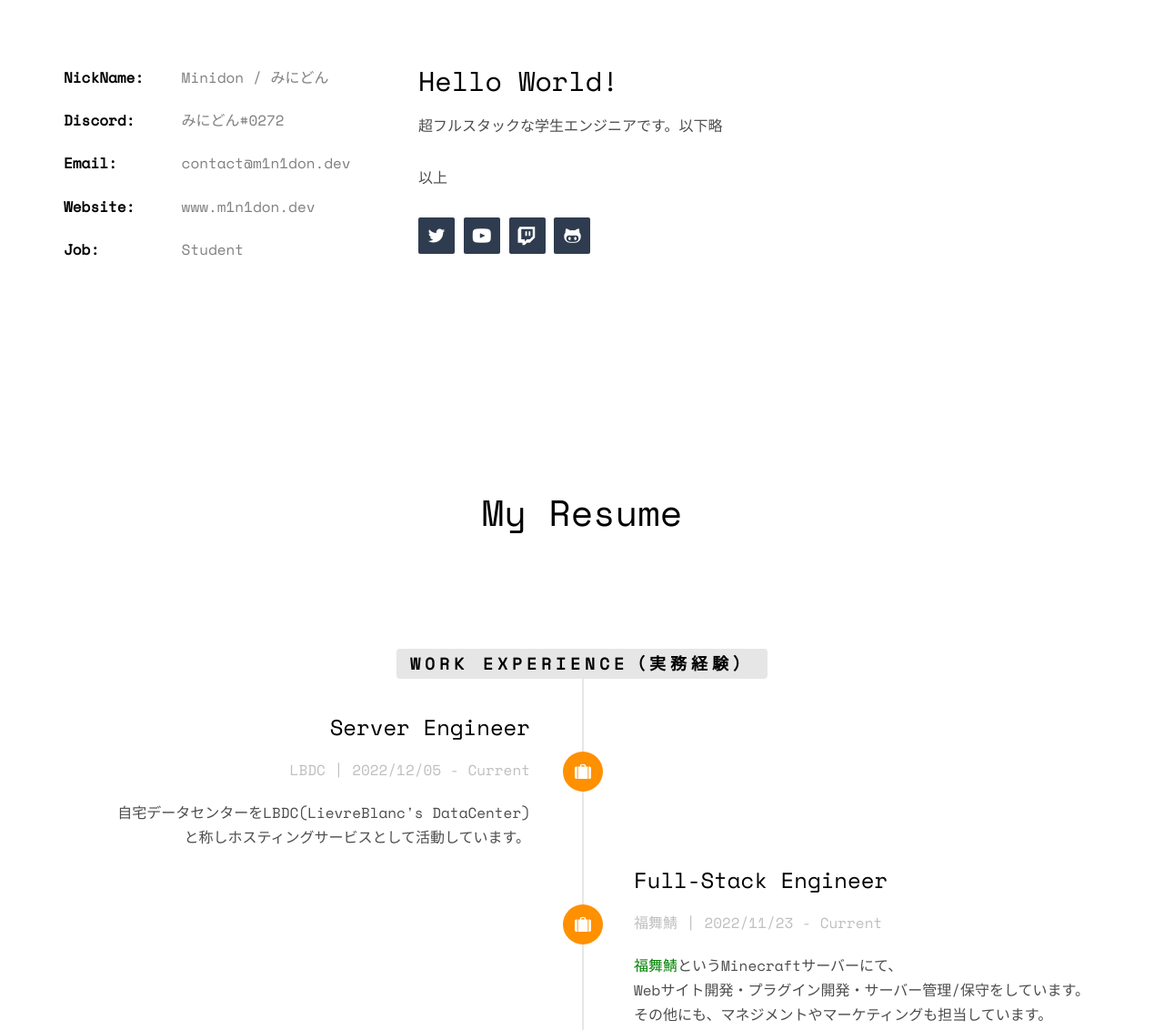
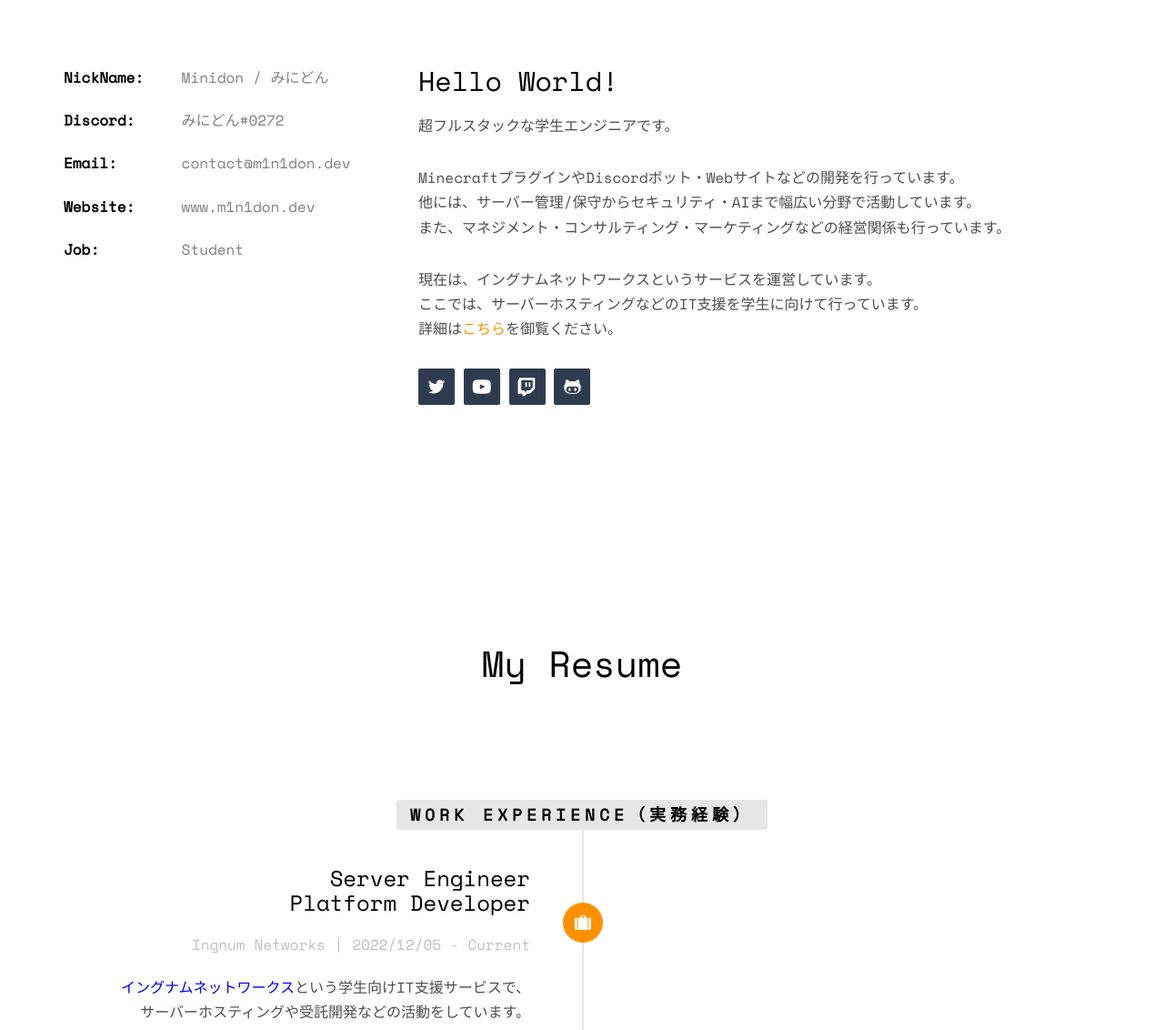
Before and after one commit to mndn-bit/Portfolio, a plain HTML site: page index.html in a window 1280 px wide. Shown: the part 1000-2132 px from the top of the page at 91% size. Drawn offline with nearby package versions, Linux system fonts and the light colour scheme; some packages are replaced by stand-ins of ours; no server answers; files whose address does not match are found by name; a web font is replaced by a local one.

Commit message:
[Change] 自己紹介を変更

```diff
--- a/index.html
+++ b/index.html
@@ -85,8 +85,17 @@
             </div>
             <div class="col-md-8">
               <h2>Hello World!</h2>
-              <p>超フルスタックな学生エンジニアです。以下略</p>
-              <p>以上</p>
+              <p>超フルスタックな学生エンジニアです。</p>
+              <p>
+                MinecraftプラグインやDiscordボット・Webサイトなどの開発を行っています。<br />
+                他には、サーバー管理/保守からセキュリティ・AIまで幅広い分野で活動しています。<br />
+                また、マネジメント・コンサルティング・マーケティングなどの経営関係も行っています。
+              </p>
+              <p>
+                現在は、イングナムネットワークスというサービスを運営しています。<br />
+                ここでは、サーバーホスティングなどのIT支援を学生に向けて行っています。<br />
+                詳細は<a href="https://www.ingnum.net/" target="_blank">こちら</a>を御覧ください。
+              </p>
               <p>
               <ul class="fh5co-social-icons">
                 <li><a href="https://twitter.com/M1n1don" target="_blank"><i class="icon-twitter2"></i></a></li>
@@ -118,11 +127,11 @@
                 <div class="timeline-badge"><i class="icon-suitcase"></i></div>
                 <div class="timeline-panel">
                   <div class="timeline-heading">
-                    <h3 class="timeline-title">Server Engineer</h3>
-                    <span class="company">LBDC | 2022/12/05 - Current</span>
+                    <h3 class="timeline-title">Server Engineer<br />Platform Developer</h3>
+                    <span class="company">Ingnum Networks | 2022/12/05 - Current</span>
                   </div>
                   <div class="timeline-body">
-                    <p>自宅データセンターをLBDC(LievreBlanc's DataCenter)<br>と称しホスティングサービスとして活動しています。</p>
+                    <p><a href="https://www.ingnum.net/" target="_blank" style="color:blue;">イングナムネットワークス</a>という学生向けIT支援サービスで、<br />サーバーホスティングや受託開発などの活動をしています。</p>
                   </div>
                 </div>
               </li>
@@ -148,7 +157,7 @@
                       <span class="company">IceServerMC | 2022/07/28 - 2022/09/25</span>
                     </div>
                   <div class="timeline-body">
-                    <p>IceServerというMinecraftサーバーにて、鯖主していました。<br>最大同時接続数は60以上、総参加者数は1500人を超えました。</p>
+                    <p>IceServerというMinecraftサーバーにて、鯖主をしていました。<br>最大同時接続数は60人以上、総参加者数は1500人を超えました。</p>
                   </div>
                 </div>
               </li>
```
